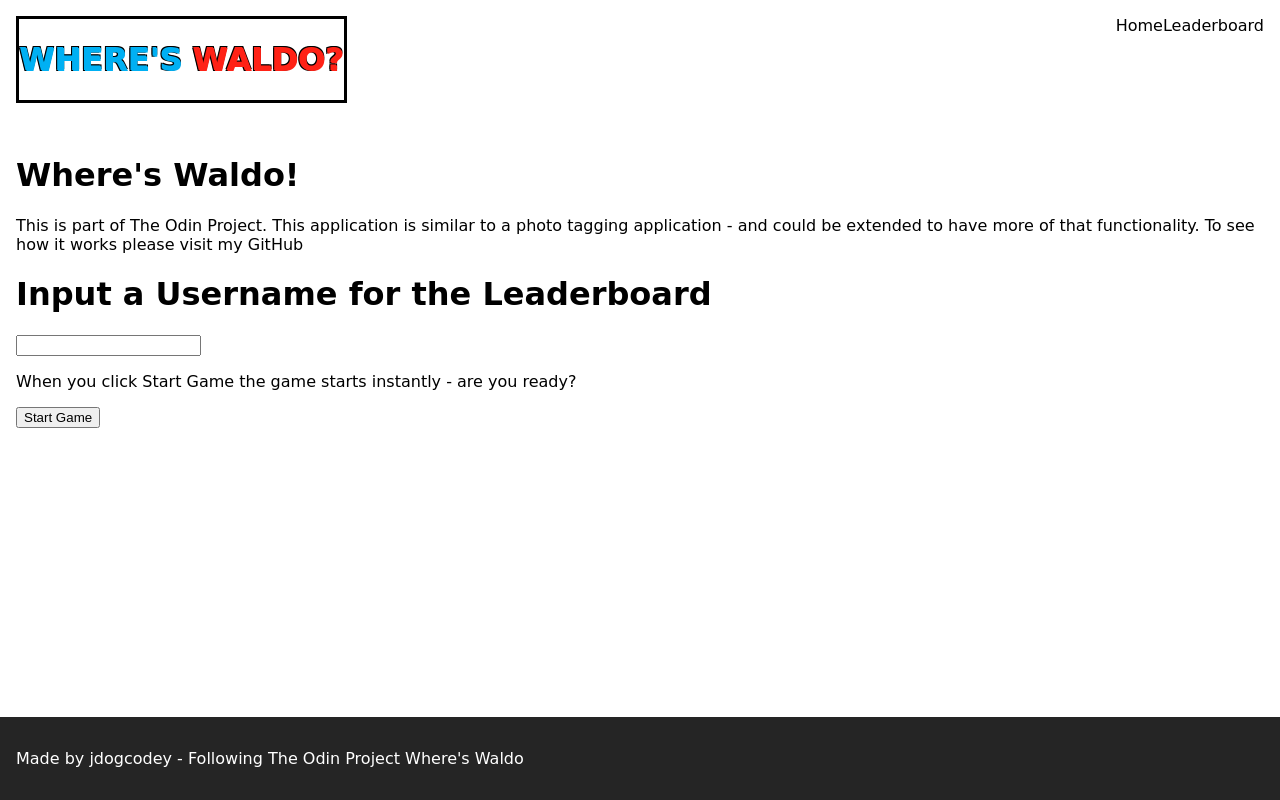
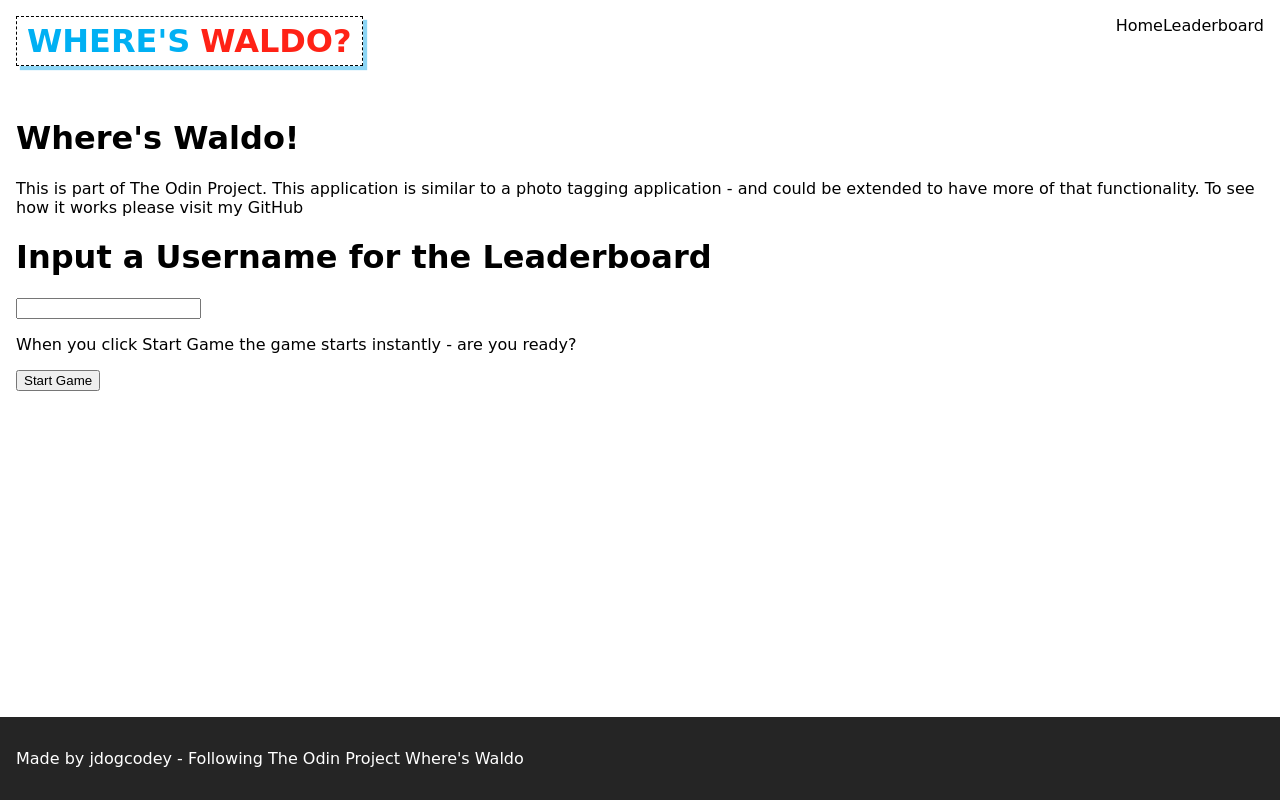
Before and after one commit to jdogcodey/waldo-frontend, a React (Vite) app: page / in a window 1280 px wide. Built offline with nearby package versions, Linux system fonts and the light colour scheme; no server answers.

Commit message:
feat: add box shadow

```diff
--- a/src/index.css
+++ b/src/index.css
@@ -4,6 +4,7 @@ body {
     padding: 0;
     height: 100%;
     font-family: 'Cooper Black', 'Comic Sans MS', sans-serif;
+    font-size: 16px;
 }
 
 .page-wrapper {
@@ -29,28 +30,34 @@ a {
     display: flex;
     flex-direction: row;
     gap: 10px;
-    border: solid;
-
+    border: dashed black 1px;
+	box-shadow: 4px 4px 1px 0px #8CD5F5;
 }
 
 .wheres {
     color: #00b0f3;
-    text-shadow:
+    /* text-shadow:
             1px 1px 0 ,
             -1px -1px 0 black,
             1px -1px 0 black,
             -1px 1px 0 black,
-            0 0 1px black;
+            0 0 1px black; */
+    margin-top: 5px;
+    margin-left:  10px;
+    margin-bottom: 5px;
 }
 
 .waldo {
     color: #ff2216;
-    text-shadow:
+    /* text-shadow:
             1px 1px 0,
             -1px -1px 0 black,
             1px -1px 0 black,
             -1px 1px 0 black,
-            0 0 1px black;
+            0 0 1px black; */
+    margin-top: 5px;
+    margin-right:  10px;
+    margin-bottom: 5px;
 }
 
 main {
```
